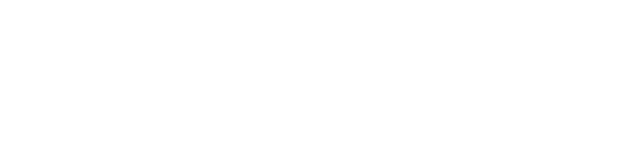
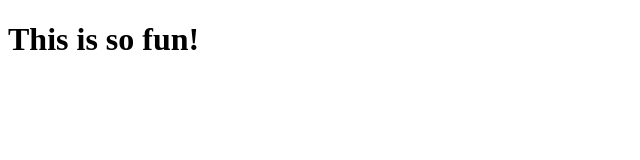
Before and after one commit to yysecret/codingdemo, a plain HTML site: page index.html in a window 1280 px wide. Shown: the whole page, without its empty margins (0-640 px from the left). Drawn offline with Linux system fonts and the light colour scheme.

Commit message:
Adds a header to index.html

```diff
--- a/index.html
+++ b/index.html
@@ -7,6 +7,6 @@
     <title>Document</title>
 </head>
 <body>
-
+    <h1>This is so fun!</h1>
 </body>
 </HTML>
```
